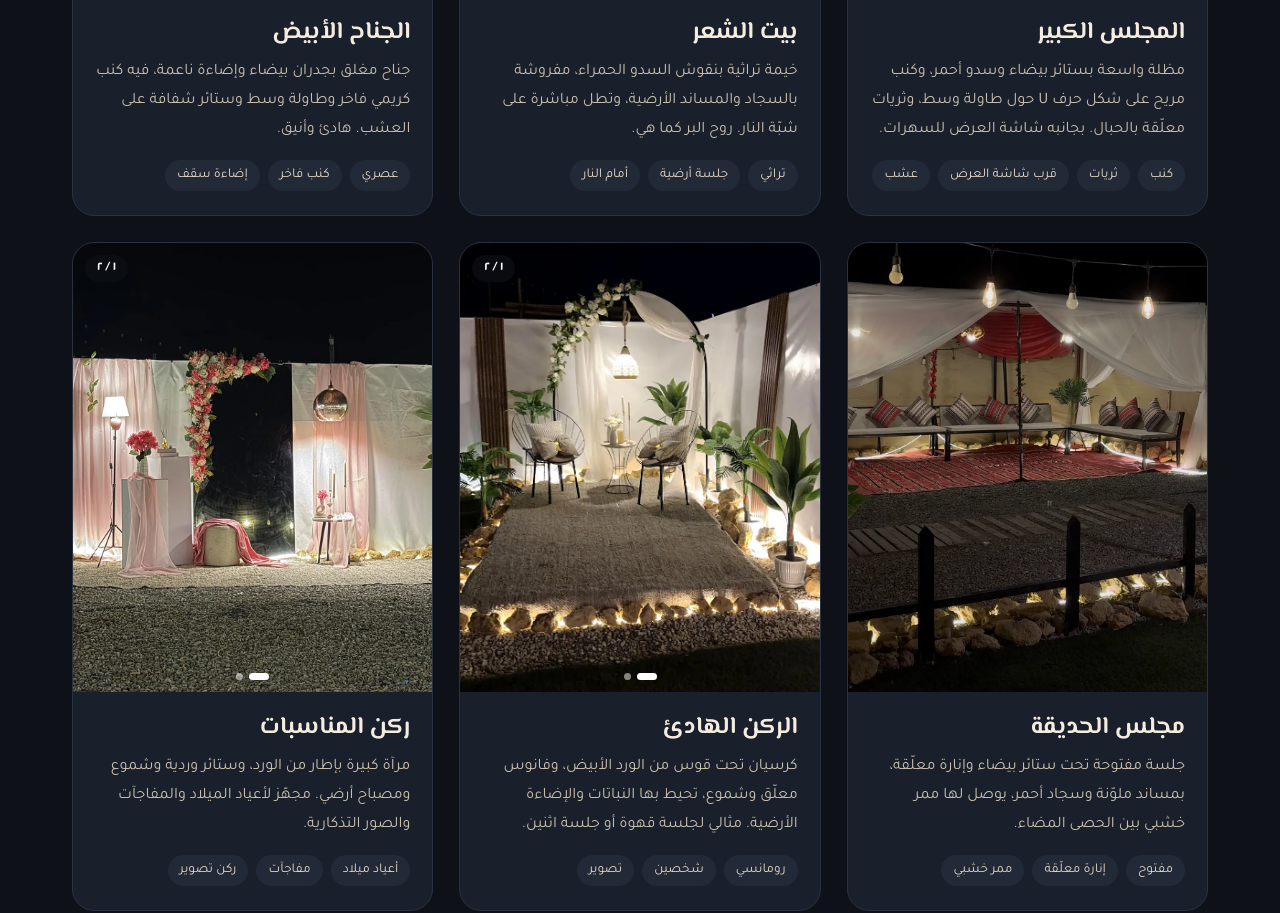
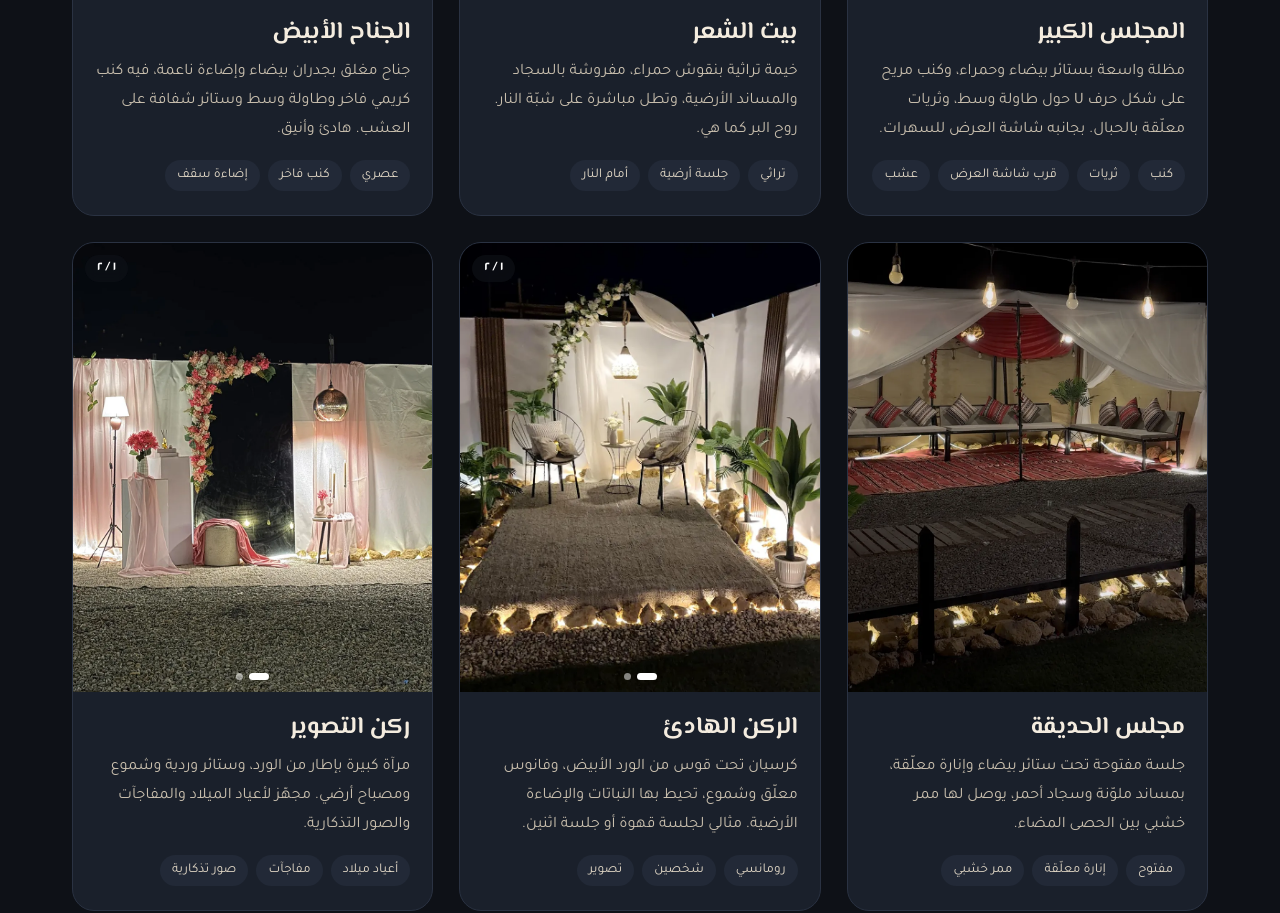
Before and after one commit to majidsaid272/albahaa-camp, a plain HTML site: page index.html in a window 1280 px wide. Shown: the part 1559-2472 px from the top of the page. Drawn offline with Linux system fonts and the light colour scheme.

Commit message:
حذف كلمة السدو وتسمية ركن التصوير
Co-Authored-By: Claude Opus 5.5 <noreply@anthropic.com>
Claude-Session: https://claude.ai/code/session_011CgfQZXZJ7HmdfqPEHgbdg

```diff
--- a/index.html
+++ b/index.html
@@ -4,7 +4,7 @@
 <meta charset="utf-8">
 <meta name="viewport" content="width=device-width, initial-scale=1, viewport-fit=cover">
 <title>مخيم البهاء الشتوي | Al Bahaa Camp</title>
-<meta name="description" content="مخيم البهاء الشتوي: مجالس عربية، بيت شعر، جناح أبيض، ركن مناسبات، شبّة نار وسينما خارجية. فترتان يومياً، صباحية ومسائية. للحجز واتساب 97663361">
+<meta name="description" content="مخيم البهاء الشتوي: مجالس عربية، بيت شعر، جناح أبيض، ركن تصوير، شبّة نار وسينما خارجية. فترتان يومياً، صباحية ومسائية. للحجز واتساب 97663361">
 <meta name="theme-color" content="#0E1117">
 <meta property="og:type" content="website">
 <meta property="og:title" content="مخيم البهاء الشتوي">
@@ -282,7 +282,7 @@ footer{border-top:1px solid var(--line);padding:26px 22px calc(26px + env(safe-a
   <div class="hero-text">
    <span class="chip"><i></i>عروض الافتتاح: المساء من ٣٥ ريالاً</span>
    <h1>ليالي الشتاء<br>أجمل في <span>مخيم البهاء</span></h1>
-   <p class="lead">مجالس عربية بالسدو، بيت شعر تراثي، جناح أبيض هادئ، وركن مناسبات مزيّن بالورد. وحولها شبّة نار وسينما تحت النجوم.</p>
+   <p class="lead">مجالس عربية، بيت شعر تراثي، جناح أبيض هادئ، وركن تصوير مزيّن بالورد. وحولها شبّة نار وسينما تحت النجوم.</p>
    <div class="cta">
     <a class="btn btn-gold" href="#booking">
      <svg viewBox="0 0 24 24" fill="none" stroke="currentColor" stroke-width="2" stroke-linecap="round" aria-hidden="true"><rect x="3" y="5" width="18" height="16" rx="3"/><path d="M3 10h18M8 3v4M16 3v4"/></svg>
@@ -315,14 +315,14 @@ footer{border-top:1px solid var(--line);padding:26px 22px calc(26px + env(safe-a
     <div class="car" data-car>
      <div class="car-track">
       <div><img src="img/majlis-wide.webp" alt="المجلس الكبير تحت المظلة بالستائر البيضاء" loading="lazy"></div>
-      <div><img src="img/majlis-front.webp" alt="واجهة المجلس الكبير بالسدو الأحمر والثريات المعلقة" loading="lazy"></div>
+      <div><img src="img/majlis-front.webp" alt="واجهة المجلس الكبير والثريات المعلقة" loading="lazy"></div>
       <div><img src="img/majlis-side.webp" alt="المجلس الكبير من الجانب مع شاشة العرض" loading="lazy"></div>
       <div><img src="img/majlis-night.webp" alt="المجلس الكبير في الليل" loading="lazy"></div>
      </div>
     </div>
     <div class="space-body">
      <h3>المجلس الكبير</h3>
-     <p>مظلة واسعة بستائر بيضاء وسدو أحمر، وكنب مريح على شكل حرف U حول طاولة وسط، وثريات معلّقة بالحبال. بجانبه شاشة العرض للسهرات.</p>
+     <p>مظلة واسعة بستائر بيضاء وحمراء، وكنب مريح على شكل حرف U حول طاولة وسط، وثريات معلّقة بالحبال. بجانبه شاشة العرض للسهرات.</p>
      <div class="tags"><span>كنب</span><span>ثريات</span><span>قرب شاشة العرض</span><span>عشب</span></div>
     </div>
    </article>
@@ -336,7 +336,7 @@ footer{border-top:1px solid var(--line);padding:26px 22px calc(26px + env(safe-a
     </div>
     <div class="space-body">
      <h3>بيت الشعر</h3>
-     <p>خيمة تراثية بنقوش السدو الحمراء، مفروشة بالسجاد والمساند الأرضية، وتطل مباشرة على شبّة النار. روح البر كما هي.</p>
+     <p>خيمة تراثية بنقوش حمراء، مفروشة بالسجاد والمساند الأرضية، وتطل مباشرة على شبّة النار. روح البر كما هي.</p>
      <div class="tags"><span>تراثي</span><span>جلسة أرضية</span><span>أمام النار</span></div>
     </div>
    </article>
@@ -384,14 +384,14 @@ footer{border-top:1px solid var(--line);padding:26px 22px calc(26px + env(safe-a
    <article class="space">
     <div class="car" data-car>
      <div class="car-track">
-      <div><img src="img/pink.webp" alt="ركن المناسبات بالمرآة وإطار الورد والستائر الوردية" loading="lazy"></div>
-      <div><img src="video/pink-tour-poster.webp" alt="ركن المناسبات من زاوية أخرى" loading="lazy"></div>
+      <div><img src="img/pink.webp" alt="ركن التصوير بالمرآة وإطار الورد والستائر الوردية" loading="lazy"></div>
+      <div><img src="video/pink-tour-poster.webp" alt="ركن التصوير من زاوية أخرى" loading="lazy"></div>
      </div>
     </div>
     <div class="space-body">
-     <h3>ركن المناسبات</h3>
+     <h3>ركن التصوير</h3>
      <p>مرآة كبيرة بإطار من الورد، وستائر وردية وشموع ومصباح أرضي. مجهّز لأعياد الميلاد والمفاجآت والصور التذكارية.</p>
-     <div class="tags"><span>أعياد ميلاد</span><span>مفاجآت</span><span>ركن تصوير</span></div>
+     <div class="tags"><span>أعياد ميلاد</span><span>مفاجآت</span><span>صور تذكارية</span></div>
     </div>
    </article>
 
@@ -410,10 +410,10 @@ footer{border-top:1px solid var(--line);padding:26px 22px calc(26px + env(safe-a
    <a class="btn btn-ghost" href="https://www.instagram.com/camp.albahaa" target="_blank" rel="noopener">المزيد على إنستغرام</a>
   </div>
   <div class="reels">
-   <figure class="reel"><video muted loop playsinline preload="none" poster="video/tour-camp-poster.webp"><source src="video/tour-camp.mp4" type="video/mp4"></video><span class="play-ico" aria-hidden="true"><svg viewBox="0 0 24 24" fill="currentColor"><path d="M8 5v14l11-7z"/></svg></span><button class="snd" type="button" aria-label="تشغيل الصوت"></button><figcaption>جولة في المخيم<small>الجناح، النار، المرجيحة وركن المناسبات</small></figcaption></figure>
+   <figure class="reel"><video muted loop playsinline preload="none" poster="video/tour-camp-poster.webp"><source src="video/tour-camp.mp4" type="video/mp4"></video><span class="play-ico" aria-hidden="true"><svg viewBox="0 0 24 24" fill="currentColor"><path d="M8 5v14l11-7z"/></svg></span><button class="snd" type="button" aria-label="تشغيل الصوت"></button><figcaption>جولة في المخيم<small>الجناح، النار، المرجيحة وركن التصوير</small></figcaption></figure>
    <figure class="reel"><video muted loop playsinline preload="none" poster="video/tour-majlis-poster.webp"><source src="video/tour-majlis.mp4" type="video/mp4"></video><span class="play-ico" aria-hidden="true"><svg viewBox="0 0 24 24" fill="currentColor"><path d="M8 5v14l11-7z"/></svg></span><button class="snd" type="button" aria-label="تشغيل الصوت"></button><figcaption>المجلس الكبير<small>من الداخل</small></figcaption></figure>
    <figure class="reel"><video muted loop playsinline preload="none" poster="video/redtent-fire-poster.webp"><source src="video/redtent-fire.mp4" type="video/mp4"></video><span class="play-ico" aria-hidden="true"><svg viewBox="0 0 24 24" fill="currentColor"><path d="M8 5v14l11-7z"/></svg></span><button class="snd" type="button" aria-label="تشغيل الصوت"></button><figcaption>بيت الشعر وشبّة النار</figcaption></figure>
-   <figure class="reel"><video muted loop playsinline preload="none" poster="video/pink-tour-poster.webp"><source src="video/pink-tour.mp4" type="video/mp4"></video><span class="play-ico" aria-hidden="true"><svg viewBox="0 0 24 24" fill="currentColor"><path d="M8 5v14l11-7z"/></svg></span><button class="snd" type="button" aria-label="تشغيل الصوت"></button><figcaption>ركن المناسبات</figcaption></figure>
+   <figure class="reel"><video muted loop playsinline preload="none" poster="video/pink-tour-poster.webp"><source src="video/pink-tour.mp4" type="video/mp4"></video><span class="play-ico" aria-hidden="true"><svg viewBox="0 0 24 24" fill="currentColor"><path d="M8 5v14l11-7z"/></svg></span><button class="snd" type="button" aria-label="تشغيل الصوت"></button><figcaption>ركن التصوير</figcaption></figure>
   </div>
  </div>
 </section>
@@ -530,7 +530,7 @@ footer{border-top:1px solid var(--line);padding:26px 22px calc(26px + env(safe-a
 (function(){
 var GALLERY=[
  ['img/majlis-wide.webp','المجلس الكبير'],['img/majlis-front.webp','واجهة المجلس الكبير'],['img/redtent.webp','بيت الشعر'],
- ['img/white-suite.webp','الجناح الأبيض'],['img/quiet-corner.webp','الركن الهادئ'],['img/pink.webp','ركن المناسبات'],
+ ['img/white-suite.webp','الجناح الأبيض'],['img/quiet-corner.webp','الركن الهادئ'],['img/pink.webp','ركن التصوير'],
  ['img/swing.webp','مرجيحة قوس الورد'],['img/majlis2.webp','مجلس الحديقة'],['img/majlis-side.webp','المجلس الكبير وشاشة العرض'],
  ['img/majlis-night.webp','المجلس الكبير ليلاً'],['img/quiet-corner2.webp','فانوس الركن الهادئ'],['img/sign.webp','لوحة الترحيب'],['img/logo-fire.webp','شبّة النار']
 ];
```
